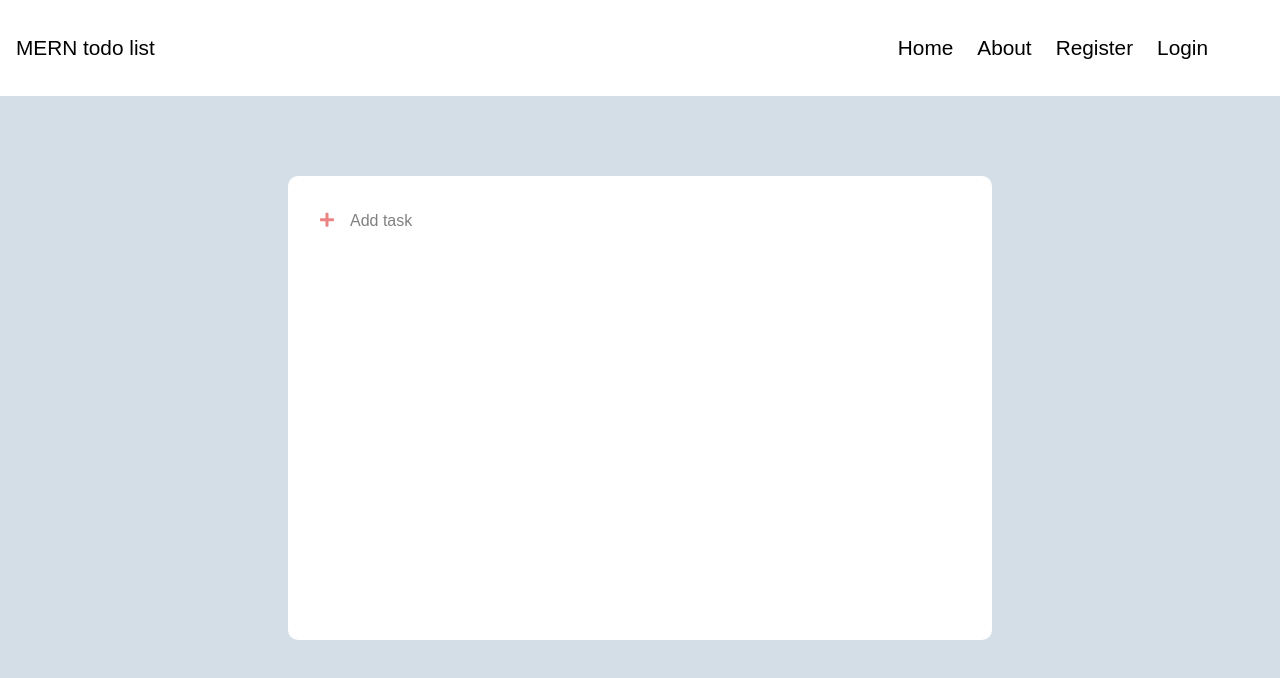
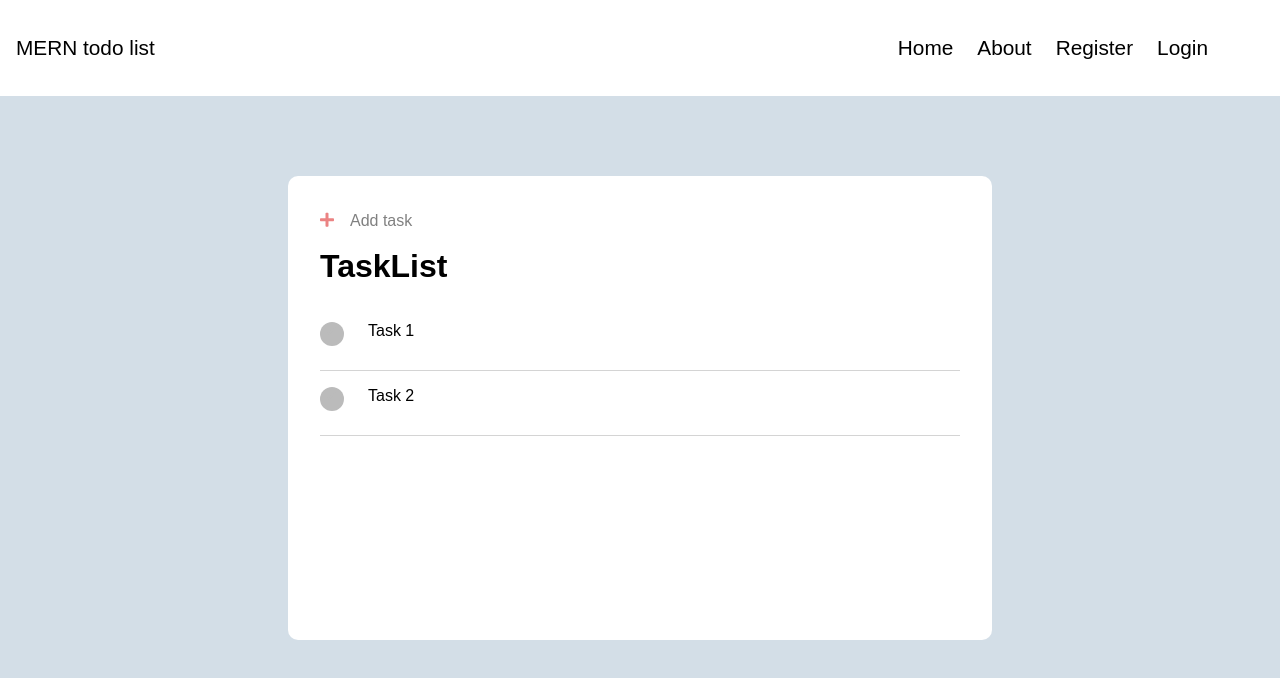
Before and after one commit to ypcethan/MERN_todo_list_frontend, a React (Create React App) app: page / in a window 1280 px wide. Shown: the top 678 px of the page. Built offline with nearby package versions, Linux system fonts and the light colour scheme; a web font is replaced by a local one.

Commit message:
adding delete button for tasks item

```diff
--- /dev/null
+++ b/src/components/Task/TaskItem/TaskItem.js
@@ -0,0 +1,25 @@
+import React from 'react'
+import "./TaskItem.scss"
+const TaskItem = ({ task, onDelete }) => {
+    const { content, id } = task
+    const deleteItem = (e) => {
+        const id = parseInt(e.target.id)
+        onDelete(id)
+    }
+    return (
+        <div className='task__item'>
+            <div
+                className='task__item__checkbox dot'
+                onClick={deleteItem}
+                id={id}
+            >
+                &#10003;
+            </div>
+            <div className='task__item__content'>
+                {content}
+            </div>
+        </div>
+    )
+}
+
+export default TaskItem
--- /dev/null
+++ b/src/components/Task/TaskItem/TaskItem.scss
@@ -0,0 +1,28 @@
+@import "../../../styles/base";
+.task__item{
+    border-bottom: 1px solid rgb(212, 212, 212);
+    padding-bottom: 1.5rem;
+    padding-top: 1rem;
+    display: flex;
+    &__checkbox{
+        margin-right: 1.5rem;
+        border: 0px;
+        outline: none;
+    }
+}
+
+.dot{
+    height: 1.5rem;
+    width: 1.5rem;
+    background-color: #bbb;
+    text-align: center;
+    color: #bbb;
+    border-radius: 50%;
+
+    &:hover {
+        background-color: $primary-color;
+        color: white;
+    }
+    transition: background-color 0.3s;
+
+}
--- a/src/components/Task/TaskList/TaskList.js
+++ b/src/components/Task/TaskList/TaskList.js
@@ -0,0 +1,36 @@
+import React, { useState } from 'react'
+import TaskItem from "../TaskItem/TaskItem"
+
+
+const taskData = [
+    {
+        id: 1,
+        completed: false,
+        content: "Task 1"
+    }
+    ,
+    {
+        id: 2,
+        completed: false,
+        content: "Task 2"
+    }
+]
+const TaskList = () => {
+    const [tasks, setTasks] = useState(taskData)
+    const onDelete = (id) => {
+        setTasks(
+            tasks.filter(task => task.id !== id)
+        )
+    }
+    return (
+        <div>
+            <h1>TaskList</h1>
+            {tasks.map(task => (
+                <TaskItem task={task} onDelete={onDelete} key={task.id} />
+            ))}
+
+        </div>
+    )
+}
+
+export default TaskList
--- a/src/components/pages/Home/Home.js
+++ b/src/components/pages/Home/Home.js
@@ -1,10 +1,12 @@
 import React from 'react'
 import TaskInput from '../../Task/TaskInput/TaskInput'
+import TaskList from '../../Task/TaskList/TaskList'
 import "./Home.scss"
 const Home = () => {
     return (
         <div className='container'>
             <TaskInput />
+            <TaskList />
         </div>
     )
 }
```
